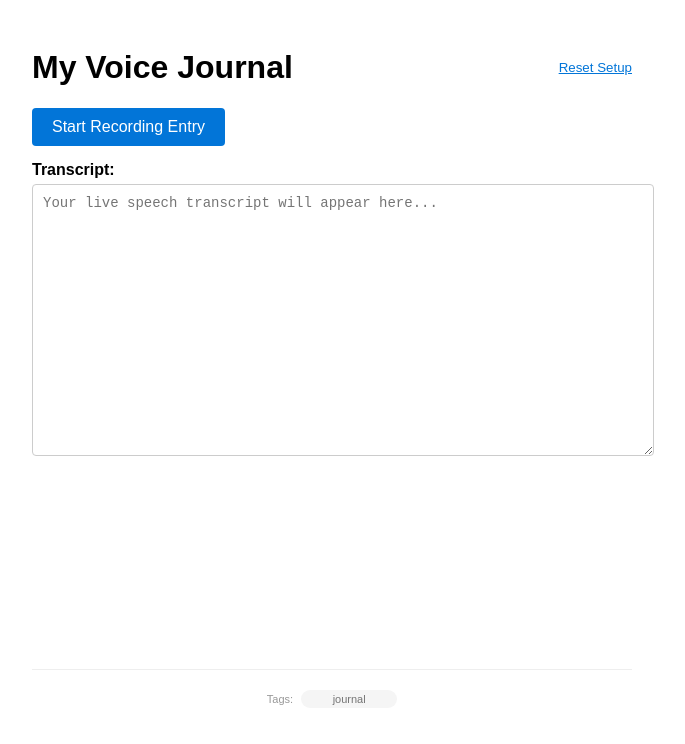
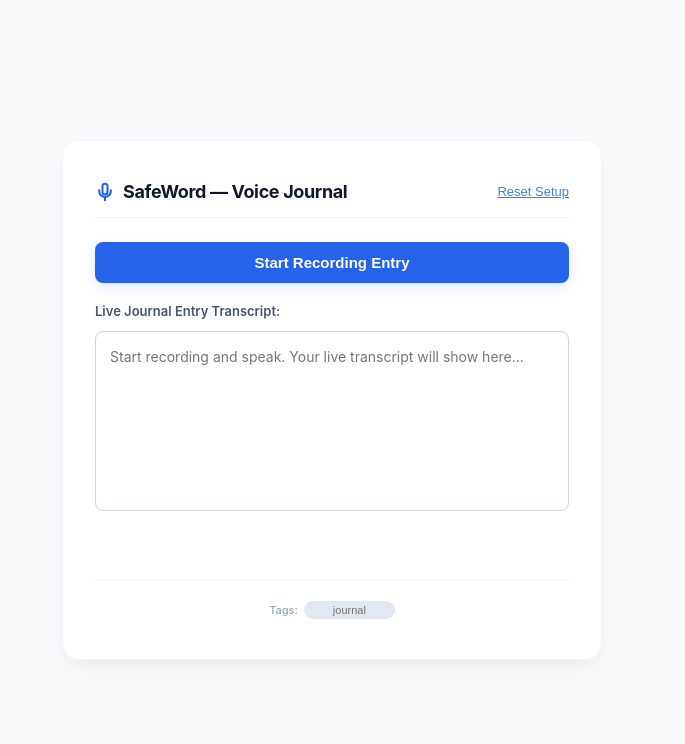
Before and after one commit to Deep-keni/safeword-app, a Next.js app: page / in a window 1280 px wide. Both pictures are taken after typing "Sample", "name@example.com" into the empty fields and a click on the button "Save & Continue". Shown: the top 744 px of the page, without its empty margins (308-993 px from the left). Built offline with nearby package versions, Linux system fonts and the light colour scheme.

Commit message:
Design: Improve visual presentation of Setup and Voice Journal screens with modern CSS and layout

```diff
--- a/pages/index.js
+++ b/pages/index.js
@@ -14,6 +14,12 @@ export default function Home() {
   const [unlockText, setUnlockText] = useState('');
   const [logs, setLogs] = useState([]);
   const [showLogs, setShowLogs] = useState(false);
+
+  // UI Interactive States (Hover/Focus)
+  const [isRecordingHovered, setIsRecordingHovered] = useState(false);
+  const [isResetHovered, setIsResetHovered] = useState(false);
+  const [isSaveHovered, setIsSaveHovered] = useState(false);
+  const [focusedField, setFocusedField] = useState(null);
 
   const recognitionRef = useRef(null);
   const isRecordingRef = useRef(false);
@@ -306,30 +312,127 @@ export default function Home() {
     return null; // Hydration guard
   }
 
+  // Common styles
+  const pageContainerStyle = {
+    display: 'flex',
+    flexDirection: 'column',
+    alignItems: 'center',
+    justifyContent: 'center',
+    minHeight: '100vh',
+    backgroundColor: '#f8fafc',
+    padding: '20px',
+    boxSizing: 'border-box',
+    fontFamily: '-apple-system, BlinkMacSystemFont, "Segoe UI", Roboto, Helvetica, Arial, sans-serif'
+  };
+
+  const cardStyle = {
+    width: '100%',
+    maxWidth: '480px',
+    backgroundColor: '#ffffff',
+    borderRadius: '16px',
+    boxShadow: '0 10px 25px -5px rgba(0, 0, 0, 0.05), 0 8px 10px -6px rgba(0, 0, 0, 0.03)',
+    border: '1px solid #f1f5f9',
+    padding: '40px 32px',
+    boxSizing: 'border-box'
+  };
+
+  const headerLogoStyle = {
+    display: 'flex',
+    alignItems: 'center',
+    gap: '10px',
+    marginBottom: '30px',
+    justifyContent: 'center'
+  };
+
+  const headingStyle = {
+    fontSize: '22px',
+    fontWeight: '700',
+    color: '#0f172a',
+    margin: 0,
+    letterSpacing: '-0.02em'
+  };
+
+  const labelStyle = {
+    fontSize: '13px',
+    fontWeight: '600',
+    color: '#475569',
+    marginBottom: '6px',
+    display: 'block'
+  };
+
+  const getInputStyle = (fieldName) => ({
+    padding: '11px 14px',
+    fontSize: '14px',
+    borderRadius: '8px',
+    border: focusedField === fieldName ? '2px solid #3b82f6' : '1px solid #cbd5e1',
+    backgroundColor: '#f8fafc',
+    outline: 'none',
+    width: '100%',
+    boxSizing: 'border-box',
+    transition: 'border-color 0.15s ease, box-shadow 0.15s ease',
+    boxShadow: focusedField === fieldName ? '0 0 0 3px rgba(59, 130, 246, 0.15)' : 'none'
+  });
+
+  const getRecordButtonStyle = () => ({
+    padding: '12px 24px',
+    fontSize: '15px',
+    fontWeight: '600',
+    color: '#ffffff',
+    backgroundColor: isRecording
+      ? '#ef4444'
+      : (isRecordingHovered ? '#1d4ed8' : '#2563eb'),
+    border: 'none',
+    borderRadius: '8px',
+    cursor: 'pointer',
+    width: '100%',
+    transition: 'background-color 0.2s ease, transform 0.1s ease',
+    display: 'flex',
+    alignItems: 'center',
+    justifyContent: 'center',
+    gap: '8px',
+    boxShadow: isRecording
+      ? '0 4px 12px rgba(239, 68, 68, 0.2)'
+      : '0 4px 12px rgba(37, 99, 235, 0.15)',
+    transform: isRecordingHovered ? 'translateY(-1px)' : 'none'
+  });
+
   // Setup Screen
   if (!isSetupComplete) {
     return (
-      <div style={{ padding: '20px', fontFamily: 'sans-serif', maxWidth: '400px', margin: '50px auto', border: '1px solid #ccc', borderRadius: '8px' }}>
-        <h2 style={{ marginTop: 0 }}>SafeWord Setup</h2>
-        <form onSubmit={handleSaveSetup} style={{ display: 'flex', flexDirection: 'column', gap: '15px' }}>
-          <div style={{ display: 'flex', flexDirection: 'column', gap: '5px' }}>
-            <label htmlFor="codePhrase" style={{ fontWeight: 'bold' }}>Secret Code Phrase:</label>
+      <div style={pageContainerStyle}>
+        <div style={cardStyle}>
+          <div style={headerLogoStyle}>
+            <svg width="24" height="24" viewBox="0 0 24 24" fill="none" stroke="#2563eb" strokeWidth="2.5" strokeLinecap="round" strokeLinejoin="round">
+              <path d="M12 2a3 3 0 0 0-3 3v7a3 3 0 0 0 6 0V5a3 3 0 0 0-3-3Z" />
+              <path d="M19 10v1a7 7 0 0 1-14 0v-1" />
+              <line x1="12" x2="12" y1="19" y2="22" />
+            </svg>
+            <h1 style={headingStyle}>SafeWord Setup</h1>
+          </div>
+
+          <form onSubmit={handleSaveSetup} style={{ display: 'flex', flexDirection: 'column', gap: '20px' }}>
+            <div>
+              <label htmlFor="codePhrase" style={labelStyle}>Secret Code Phrase:</label>
               <input
                 type="text"
                 id="codePhrase"
                 name="codePhrase"
                 required
-              placeholder="e.g. apple pie"
-              style={{ padding: '8px', fontSize: '14px', borderRadius: '4px', border: '1px solid #ccc' }}
+                onFocus={() => setFocusedField('codePhrase')}
+                onBlur={() => setFocusedField(null)}
+                placeholder="e.g., apple pie"
+                style={getInputStyle('codePhrase')}
               />
             </div>
 
-          <div style={{ display: 'flex', flexDirection: 'column', gap: '5px' }}>
-            <label htmlFor="emergencyCategory" style={{ fontWeight: 'bold' }}>Emergency Category:</label>
+            <div>
+              <label htmlFor="emergencyCategory" style={labelStyle}>Emergency Category:</label>
               <select
                 id="emergencyCategory"
                 name="emergencyCategory"
-              style={{ padding: '8px', fontSize: '14px', borderRadius: '4px', border: '1px solid #ccc' }}
+                onFocus={() => setFocusedField('emergencyCategory')}
+                onBlur={() => setFocusedField(null)}
+                style={getInputStyle('emergencyCategory')}
               >
                 <option value="Harassment">Harassment</option>
                 <option value="Kidnapping">Kidnapping</option>
@@ -338,91 +441,153 @@ export default function Home() {
               </select>
             </div>
 
-          <div style={{ display: 'flex', flexDirection: 'column', gap: '5px' }}>
-            <label htmlFor="trustedEmail" style={{ fontWeight: 'bold' }}>Trusted Contact Email:</label>
+            <div>
+              <label htmlFor="trustedEmail" style={labelStyle}>Trusted Contact Email:</label>
               <input
                 type="email"
                 id="trustedEmail"
                 name="trustedEmail"
                 required
-              placeholder="e.g. contact@example.com"
-              style={{ padding: '8px', fontSize: '14px', borderRadius: '4px', border: '1px solid #ccc' }}
+                onFocus={() => setFocusedField('trustedEmail')}
+                onBlur={() => setFocusedField(null)}
+                placeholder="e.g., contact@example.com"
+                style={getInputStyle('trustedEmail')}
               />
             </div>
 
             <button
               type="submit"
+              onMouseEnter={() => setIsSaveHovered(true)}
+              onMouseLeave={() => setIsSaveHovered(false)}
               style={{
-              padding: '10px',
-              fontSize: '16px',
+                padding: '12px',
+                fontSize: '15px',
+                fontWeight: '600',
                 cursor: 'pointer',
-              backgroundColor: '#5cb85c',
+                backgroundColor: isSaveHovered ? '#16a34a' : '#22c55e',
                 color: 'white',
                 border: 'none',
-              borderRadius: '4px',
-              fontWeight: 'bold'
+                borderRadius: '8px',
+                transition: 'background-color 0.2s ease, transform 0.1s ease',
+                transform: isSaveHovered ? 'translateY(-1px)' : 'none',
+                boxShadow: '0 4px 12px rgba(34, 197, 94, 0.2)'
               }}
             >
               Save & Continue
             </button>
           </form>
         </div>
+      </div>
     );
   }
 
   // Voice Journal Screen
   return (
-    <div style={{ padding: '20px', fontFamily: 'sans-serif', maxWidth: '600px', margin: '0 auto', display: 'flex', flexDirection: 'column', minHeight: '85vh', justifyContent: 'space-between' }}>
+    <div style={pageContainerStyle}>
+      <style dangerouslySetInnerHTML={{__html: `
+        @keyframes pulse {
+          0% { transform: scale(0.9); opacity: 0.6; }
+          50% { transform: scale(1.1); opacity: 1; }
+          100% { transform: scale(0.9); opacity: 0.6; }
+        }
+        body {
+          margin: 0;
+          padding: 0;
+          background-color: #f8fafc;
+        }
+      `}} />
+
+      <div style={{ ...cardStyle, maxWidth: '540px', display: 'flex', flexDirection: 'column', minHeight: '520px', justifyContent: 'space-between' }}>
         <div>
-        <div style={{ display: 'flex', justifyContent: 'space-between', alignItems: 'center' }}>
-          <h1>My Voice Journal</h1>
+          <div style={{ display: 'flex', justifyContent: 'space-between', alignItems: 'center', marginBottom: '24px', borderBottom: '1px solid #f1f5f9', paddingBottom: '15px' }}>
+            <div style={{ display: 'flex', alignItems: 'center', gap: '8px' }}>
+              <svg width="20" height="20" viewBox="0 0 24 24" fill="none" stroke="#2563eb" strokeWidth="2.5" strokeLinecap="round" strokeLinejoin="round">
+                <path d="M12 2a3 3 0 0 0-3 3v7a3 3 0 0 0 6 0V5a3 3 0 0 0-3-3Z" />
+                <path d="M19 10v1a7 7 0 0 1-14 0v-1" />
+                <line x1="12" x2="12" y1="19" y2="22" />
+              </svg>
+              <h2 style={{ ...headingStyle, fontSize: '18px' }}>SafeWord — Voice Journal</h2>
+            </div>
+
             <button
               onClick={handleResetSetup}
-            style={{ background: 'none', border: 'none', color: '#0275d8', cursor: 'pointer', textDecoration: 'underline', padding: 0 }}
+              onMouseEnter={() => setIsResetHovered(true)}
+              onMouseLeave={() => setIsResetHovered(false)}
+              style={{
+                background: 'none',
+                border: 'none',
+                color: isResetHovered ? '#1d4ed8' : '#3b82f6',
+                cursor: 'pointer',
+                textDecoration: 'underline',
+                padding: 0,
+                fontSize: '13px',
+                fontWeight: '500',
+                transition: 'color 0.15s ease'
+              }}
             >
               Reset Setup
             </button>
           </div>
 
           {!isSupported ? (
-          <div style={{ color: 'red', marginBottom: '20px' }}>
+            <div style={{ color: '#ef4444', marginBottom: '20px', fontSize: '14px', lineHeight: '1.5', padding: '12px', backgroundColor: '#fef2f2', borderRadius: '8px', border: '1px solid #fee2e2' }}>
               Speech Recognition is not supported in this browser. Please try using Google Chrome.
             </div>
           ) : (
-          <div style={{ display: 'flex', flexDirection: 'column', gap: '15px' }}>
-            <div>
+            <div style={{ display: 'flex', flexDirection: 'column', gap: '20px' }}>
+              <div style={{ display: 'flex', alignItems: 'center', gap: '15px' }}>
                 <button
                   onClick={handleToggleRecording}
-                style={{
-                  padding: '10px 20px',
-                  fontSize: '16px',
-                  cursor: 'pointer',
-                  backgroundColor: isRecording ? '#d9534f' : '#0275d8',
-                  color: 'white',
-                  border: 'none',
-                  borderRadius: '4px'
-                }}
+                  onMouseEnter={() => setIsRecordingHovered(true)}
+                  onMouseLeave={() => setIsRecordingHovered(false)}
+                  style={getRecordButtonStyle()}
                 >
-                {isRecording ? 'Stop Recording Entry' : 'Start Recording Entry'}
+                  {isRecording ? (
+                    <>
+                      <span style={{
+                        display: 'inline-block',
+                        width: '8px',
+                        height: '8px',
+                        backgroundColor: '#ffffff',
+                        borderRadius: '50%',
+                        animation: 'pulse 1.5s infinite'
+                      }} />
+                      Stop Recording Entry
+                    </>
+                  ) : (
+                    'Start Recording Entry'
+                  )}
                 </button>
-              {isRecording && <span style={{ marginLeft: '10px', color: 'green' }}>● Recording...</span>}
+                {isRecording && (
+                  <span style={{ fontSize: '13px', color: '#10b981', fontWeight: '600', display: 'flex', alignItems: 'center', gap: '4px' }}>
+                    Listening...
+                  </span>
+                )}
               </div>
 
-            <div style={{ display: 'flex', flexDirection: 'column', gap: '5px' }}>
-              <label htmlFor="transcript-area" style={{ fontWeight: 'bold' }}>Transcript:</label>
+              <div style={{ display: 'flex', flexDirection: 'column', gap: '6px' }}>
+                <label htmlFor="transcript-area" style={labelStyle}>Live Journal Entry Transcript:</label>
                 <textarea
                   id="transcript-area"
                   value={transcript}
                   readOnly
-                placeholder="Your live speech transcript will appear here..."
+                  placeholder="Start recording and speak. Your live transcript will show here..."
                   style={{
                     width: '100%',
-                  height: '250px',
-                  padding: '10px',
+                    height: '180px',
+                    padding: '14px',
                     fontSize: '14px',
-                  borderRadius: '4px',
-                  border: '1px solid #ccc',
-                  resize: 'vertical'
+                    lineHeight: '1.6',
+                    color: '#334155',
+                    backgroundColor: isRecording ? '#f8fafc' : '#ffffff',
+                    border: isRecording ? '2px solid #3b82f6' : '1px solid #cbd5e1',
+                    borderRadius: '8px',
+                    resize: 'none',
+                    outline: 'none',
+                    fontFamily: 'inherit',
+                    boxSizing: 'border-box',
+                    transition: 'border-color 0.2s ease, background-color 0.2s ease',
+                    boxShadow: isRecording ? '0 0 0 3px rgba(59, 130, 246, 0.1)' : 'none'
                   }}
                 />
               </div>
@@ -431,9 +596,9 @@ export default function Home() {
         </div>
 
         {/* Hidden Logs Viewer Section */}
-      <div style={{ marginTop: '50px', borderTop: '1px solid #eee', paddingTop: '20px', display: 'flex', flexDirection: 'column', alignItems: 'center' }}>
-        <div style={{ display: 'flex', alignItems: 'center', gap: '8px' }}>
-          <span style={{ fontSize: '11px', color: '#999', cursor: 'default' }}>Tags:</span>
+        <div style={{ marginTop: '40px', borderTop: '1px solid #f1f5f9', paddingTop: '20px', display: 'flex', flexDirection: 'column', alignItems: 'center' }}>
+          <div style={{ display: 'flex', alignItems: 'center', gap: '6px' }}>
+            <span style={{ fontSize: '11px', color: '#94a3b8', cursor: 'default', fontWeight: '500' }}>Tags:</span>
             <input
               type="text"
               value={unlockText}
@@ -441,28 +606,30 @@ export default function Home() {
               placeholder="journal"
               style={{
                 border: 'none',
-              background: '#f5f5f5',
-              color: '#666',
+                background: '#e2e8f0',
+                color: '#475569',
                 fontSize: '11px',
                 padding: '3px 8px',
                 borderRadius: '12px',
-              width: '80px',
+                width: '75px',
                 textAlign: 'center',
-              outline: 'none'
+                outline: 'none',
+                fontWeight: '500',
+                transition: 'background-color 0.15s ease'
               }}
             />
           </div>
 
           {showLogs && (
-          <div style={{ marginTop: '20px', width: '100%', maxWidth: '500px', border: '1px solid #ddd', padding: '15px', borderRadius: '4px', background: '#fafafa', textAlign: 'left' }}>
-            <h3 style={{ marginTop: 0, fontSize: '14px', borderBottom: '1px solid #eee', paddingBottom: '5px' }}>Access Logs</h3>
+            <div style={{ marginTop: '20px', width: '100%', border: '1px solid #e2e8f0', padding: '16px', borderRadius: '8px', background: '#f8fafc', textAlign: 'left', boxShadow: 'inset 0 1px 2px rgba(0,0,0,0.02)' }}>
+              <h3 style={{ marginTop: 0, fontSize: '13px', borderBottom: '1px solid #e2e8f0', paddingBottom: '6px', color: '#0f172a', fontWeight: '700' }}>Trigger Logs</h3>
               {logs.length === 0 ? (
-              <p style={{ fontSize: '12px', color: '#666', margin: 0 }}>No emergency events logged yet.</p>
+                <p style={{ fontSize: '12px', color: '#64748b', margin: 0 }}>No emergency events logged.</p>
               ) : (
-              <ul style={{ fontSize: '12px', paddingLeft: '20px', margin: 0 }}>
+                <ul style={{ fontSize: '12px', paddingLeft: '16px', margin: 0, color: '#334155', lineHeight: '1.6' }}>
                   {logs.map((log, idx) => (
-                  <li key={idx} style={{ marginBottom: '5px' }}>
-                    <strong>[{log.timestamp}]</strong> Category: {log.category}
+                    <li key={idx} style={{ marginBottom: '6px' }}>
+                      <span style={{ color: '#64748b', fontWeight: '500' }}>[{log.timestamp}]</span> Category: <span style={{ fontWeight: '600' }}>{log.category}</span>
                     </li>
                   ))}
                 </ul>
@@ -471,5 +638,6 @@ export default function Home() {
           )}
         </div>
       </div>
+    </div>
   );
 }
```
Lines whose indentation alone changed are shown as unchanged.
